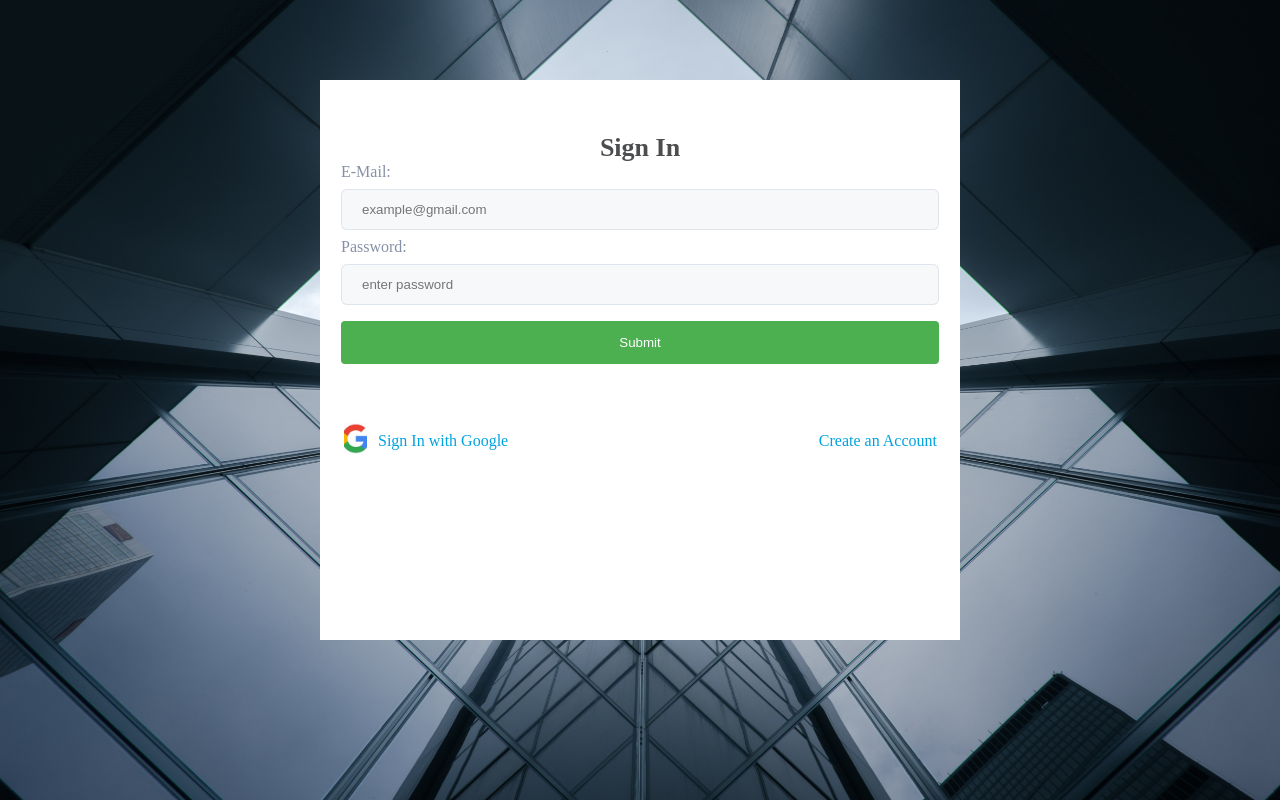
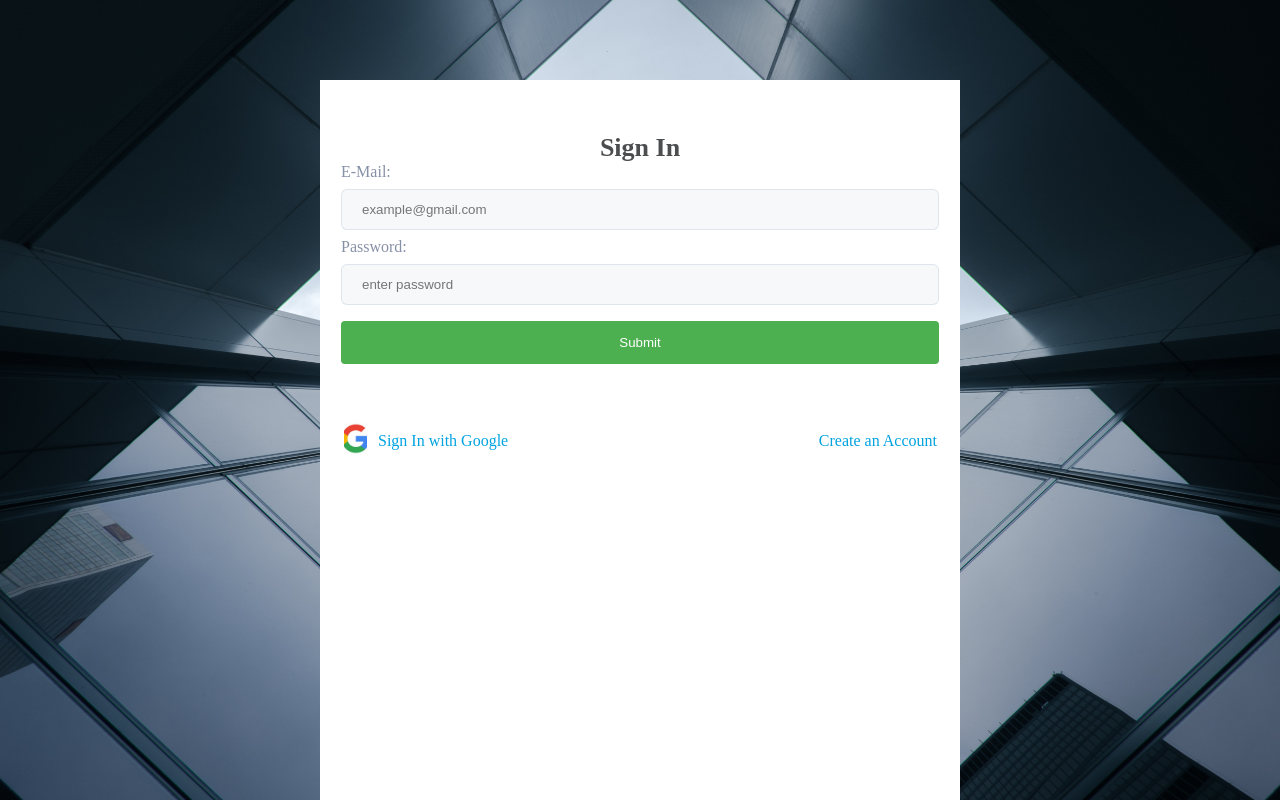
Before and after one commit to sirEmmyUche/HIMS, a React (Vite) app: page /Login in a window 1280 px wide. Built offline with nearby package versions, Linux system fonts and the light colour scheme.

Commit message:
changing service route

```diff
--- a/src/App.jsx
+++ b/src/App.jsx
@@ -1,4 +1,4 @@
-import { useState } from 'react'
+
 import {Routes, Route, Navigate} from "react-router-dom"
 import Home from "./pages/Home.jsx"
 import Login from "./pages/Login.jsx"
--- a/src/api.js
+++ b/src/api.js
@@ -8,7 +8,7 @@ export async function loginUser(credentials){
                 body: JSON.stringify(credentials)
             })
         const data =await res.json();
-        if(!res.ok || res.status===404){
+        if(!res.ok || res.status===404 || res.status===500){
             throw {
                 message:data.message,
                 status: res.status
@@ -16,7 +16,7 @@ export async function loginUser(credentials){
         }
         return data
     }catch(err){
-        console.log(err)
+        return err
     }
 }
 
@@ -30,7 +30,7 @@ export async function signUpUser(credentials){
                 body: JSON.stringify(credentials)
             })
         const data =await res.json();
-        if(!res.ok || res.status===404){
+        if(!res.ok || res.status===404 || res.status===500){
             throw {
                 message:data.message,
                 status: res.status
@@ -53,7 +53,7 @@ export async function verifyHouse(credentials){
                 body: JSON.stringify(credentials)
             })
         const data =await res.json();
-        if(!res.ok || res.status===404){
+        if(!res.ok || res.status===404 || res.status===500){
             throw {
                 message:data.message,
                 status: res.status
@@ -61,7 +61,6 @@ export async function verifyHouse(credentials){
         }
         return data
     }catch(err){
-        // console.log(err)
         return err
     }
 }
@@ -73,12 +72,10 @@ export async function registerHouse(credentials){
         const res = await fetch(url,
             {
                 method:"post",
-                // headers:{"content-type": "multipart/form-data"},
-                // body: JSON.stringify(credentials)
                 body: credentials
             })
         const data = await res.json();
-        if(!res.ok || res.status===404){
+        if(!res.ok || res.status===404 || res.status===500){
             throw {
                 message:data.message,
                 status: res.status
--- a/src/pages/Login.jsx
+++ b/src/pages/Login.jsx
@@ -7,32 +7,39 @@ import "../styles/login.css"
 
  function Login(){
   const useref = useRef(null)
-  const {setAuth} = useAuth();
+  const {auth, setAuth} = useAuth();
   const navigate = useNavigate();
   const location = useLocation();
   const from = location.state?.from || "/dashboard";
-  const [loginFormData, setLoginFormData] = useState({
-    email:"",
-    password:""
-  })
+  const [loginFormData, setLoginFormData] = useState({email:"",password:""})
 
-  // useEffect(()=>{
-  //    useref.current.focus()
-  // },[])
-
+  const googleLogin = async ()=>{
+    try {
+      const response = await fetch('http://localhost:3000/auth/google/',{
+        method: "get"
+      });
+      const redirectUrl  = await response.json();
+      console.log(redirectUrl)
+    } catch (error) {
+      console.log(error);
+    }
+  }
 
    const postLoginDataDetails = async ()=>{
     try{
       const data = await loginUser(loginFormData);
       localStorage.setItem("loggedin", true)
+      let status = data.status
       let message = data.message
       let token = data.token
       let fName = data.firstName
-      let lName = data.lastName
-      // let fullName = data.firstName+""+data.lastName
-      setAuth({token, message, fName, lName})
-      // console.log(fullName)
+      if(status != 200){
+        setAuth({message})
+      }
+      if(token){
+        setAuth({token, message, fName})
       navigate(from, { replace: true });
+      }
     }catch(err){
       console.log(err)
     }
@@ -53,7 +60,7 @@ import "../styles/login.css"
   return (
     <div id="login-wrapper">
         <div className="form-wrapper">
-        {/* <p className={message ? "errmsg" : "offscreen"} aria-live="assertive">{auth.message}</p> */}
+        <p className={auth.message?"error-msg":null}>{auth.message}</p>
           <h3>Sign In</h3>
           <form className="form-data" onSubmit={handleSubmitForm}>
             <label>
@@ -82,7 +89,7 @@ import "../styles/login.css"
           <div className="sigin-with-google-and-create-account-wrapper">
             <div className="singin-with-google-wrapper">
               <div className="google-icon-box"><img src="/images/google-icon.jfif"/></div>
-              <p>Sign In with Google</p>
+              <p onClick={googleLogin}>Sign In with Google</p>
               </div>
             <div className="create-an-account">
              <Link to={"/Signup"}>Create an Account</Link>
--- a/src/pages/ServicesDescription.jsx
+++ b/src/pages/ServicesDescription.jsx
@@ -8,9 +8,10 @@ function ServicesDescription(){
     const [serviceDetails, setServiceDetails] = useState(null)
     useEffect(()=>{
         async function detailsData(){
-            const data = await fetch(`/api/services/${params.id}`)
+            const data = await fetch(`http://localhost:3000/api/service/${params.id}`)
             const res = await data.json()
-            setServiceDetails(res.service)
+            console.log(res)
+            setServiceDetails(res)
         }
         detailsData()
     },[params.id])
--- a/src/pages/dashboard/registerhouse.jsx
+++ b/src/pages/dashboard/registerhouse.jsx
@@ -53,7 +53,7 @@ const handleSubmit = (event)=>{
     name="nameOfOwner"
     value={houseDetails.nameOfOwner}
     onChange={handleHouseDetails}
-    placeholder="name of owner"/>
+    placeholder="Enter fullname of owner"/>
 </label>
 
 <label className="label-css">House Number:<br/>
--- a/src/pages/dashboard/verifyhouse.jsx
+++ b/src/pages/dashboard/verifyhouse.jsx
@@ -4,7 +4,6 @@ import "../../styles/verifyhouse.css"
 
 function VerifyHouse(){
     const [showResult, setShowResult] = useState(null)
-    const [errorMessage, setErrorMessage] = useState(null)
     const [verifyHouseDetails, setVerifyHouseDetails]= useState({houseNumber:"",state:"",LGA:"",street:"",})
 
     // const userRef = useRef();
@@ -26,11 +25,10 @@ function VerifyHouse(){
             let ErrMsg = data.message;
             let status = data.status;
             if(status != 200){
-                setErrorMessage({ErrMsg})
+                setShowResult({ErrMsg})
             }
             if(owner){
                 setShowResult({owner, houseImg})
-                console.log(houseImg)
             }
         }catch(err){
             console.log(err)
@@ -92,12 +90,19 @@ function VerifyHouse(){
         </form>
         :
         <div id="result-wrapper">
-            <img src={`http://localhost:3000${showResult.houseImg}`} alt="house-image" className="result-img-box"/>
+            {showResult.owner?<div id="result-wrapper">
+            <img src={`http://localhost:3000/${showResult.houseImg}`} alt="house-image" className="result-img-box"/>
             <p className="name-of-owner">Property Owner: {showResult.owner}</p>
             <p className="caution"><span>Caution:</span> Image shown may not display the true image of the Property.
                 Image displayed are gotten from the image uploaded at the time of registration
                 of the property.
             </p>
+            </div>
+            :
+            <div id="result-wrapper">
+                <p className="not-found">{showResult.ErrMsg}</p>
+            </div>
+                }
         </div>}
         </section>
     )
--- a/src/pages/services.jsx
+++ b/src/pages/services.jsx
@@ -7,9 +7,8 @@ function Services(){
 const [serviceRendered, setServiceRendered] = useState([]);
 useEffect(()=>{
     async function apiData(){
-    const data = await fetch("/api/services")
+    const data = await fetch("http://localhost:3000/api/service")
     const response = await data.json();
-
     setServiceRendered(response.services)
     }
     apiData();
@@ -17,13 +16,13 @@ useEffect(()=>{
 
 const servicesRenderedElement = serviceRendered.map((service)=>{
        return(
-        <div className="service-wrpper" key={service.id}>
+        <div className="service-wrpper" key={service._id}>
             <div className="service-image-container">
             <img src={service.imgUrl} alt="house-image"/>
             </div>
         <h4>{service.name}</h4>
         <p className="brief_desc">{service.brief_desc}</p>
-        <Link to={`/Services/${service.id}`}><div className="read-more">Read more</div></Link>
+        <Link to={`/Services/${service._id}`}><div className="read-more">Read more</div></Link>
         </div>
        )
 })
--- a/src/pages/signup.jsx
+++ b/src/pages/signup.jsx
@@ -1,4 +1,4 @@
-import { useContext, useState, useCallback} from "react"
+import {useState} from "react"
 import { Navigate } from "react-router-dom"
 import {Link} from "react-router-dom"
 import { signUpUser } from "../api.js"
@@ -6,19 +6,14 @@ import "../styles/signup.css"
 
 function Signup() {
 
-  const [signupUserData,setSignupUserData] = useState({
-    firstName:"",
-    lastName:"",
-    email:"",
-    password:""
-  })
+  const [signupUserData,setSignupUserData] = useState({firstName:"",lastName:"",email:"",password:""})
 
   const postSignupUserDetails = async ()=>{
     try{
       const res = await signUpUser(signupUserData)
       console.log(res)
       if(res.status===200){
-        return <Navigate to="/Login" />
+         <Navigate to="/Login" />
       }else{
         return res.message
       }
--- a/src/styles/login.css
+++ b/src/styles/login.css
@@ -1,6 +1,6 @@
 #login-wrapper{
     width: 100%;
-    height: 100vh;
+    min-height: 100vh;
     background-image: url("/images/HIMS-sign-in-backround-img.jpg");
     background-repeat: no-repeat;
     background-size: 100% 100%;
@@ -10,7 +10,7 @@
 
 .form-wrapper{
     width: 50%;
-    height: 70%;
+    min-height: 70%;
     padding: 20px;
     margin-top: 5rem;
     border: 1px solid #ffff;
@@ -81,15 +81,11 @@
     margin-left:10px;
 }
 
-.errmsg {
+.error-msg {
     background-color: lightpink;
+    text-align: center;
     color: firebrick;
     font-weight: bold;
     padding: 0.5rem;
     margin-bottom: 0.5rem;
 }
-
-.offscreen {
-    position: absolute;
-    left: -9999px;
-}
--- a/src/styles/registerhouse.css
+++ b/src/styles/registerhouse.css
@@ -1,7 +1,7 @@
 
 #register-house{
     width: calc(100vw - 15vw);
-    height:100vh;
+    min-height:100vh;
     background-image: url("/images/james-wheeler-1.jpg");
     background-size: 100% 100%;
     background-repeat: no-repeat;
--- a/src/styles/signup.css
+++ b/src/styles/signup.css
@@ -1,6 +1,6 @@
 #login-wrapper{
     width: 100%;
-    height: 100vh;
+    min-height: 100vh;
     background-image: url("/images/HIMS-sign-in-backround-img.jpg");
     background-repeat: no-repeat;
     background-size: 100% 100%;
@@ -10,7 +10,7 @@
 
 .signup-form-wrapper{
     width: 50%;
-    height: fit-content;
+    min-height: 70%;
     padding: 20px;
     margin-top: 3rem;
     border: 1px solid #ffff;
--- a/src/styles/verifyhouse.css
+++ b/src/styles/verifyhouse.css
@@ -1,7 +1,7 @@
 
 #verify-house{
     width: calc(100vw - 15vw);
-    height: 100vh;
+    min-height: 100vh;
     background-image: url("/images/james-wheeler-4.jpg");
     background-size: 100% 100%;
     background-repeat: no-repeat;
@@ -82,3 +82,8 @@ span{
     font-size: 1rem;
     font-weight: 900;
 }
+
+.not-found{
+    font-size: 1.5rem;
+    font-weight: 900;
+}
```
Also changed, not shown: 1 other file (tests, documents, lock files or other folders).
